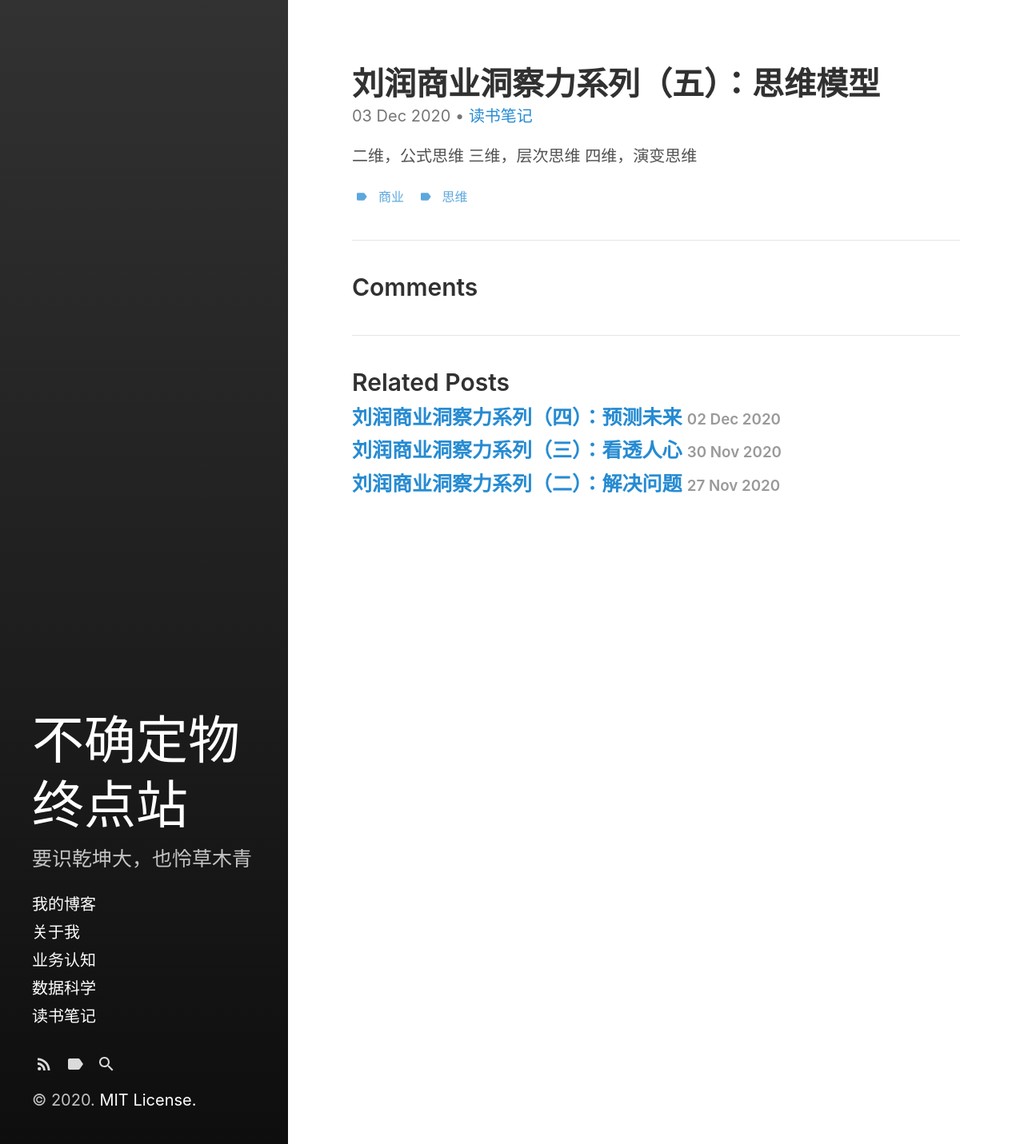
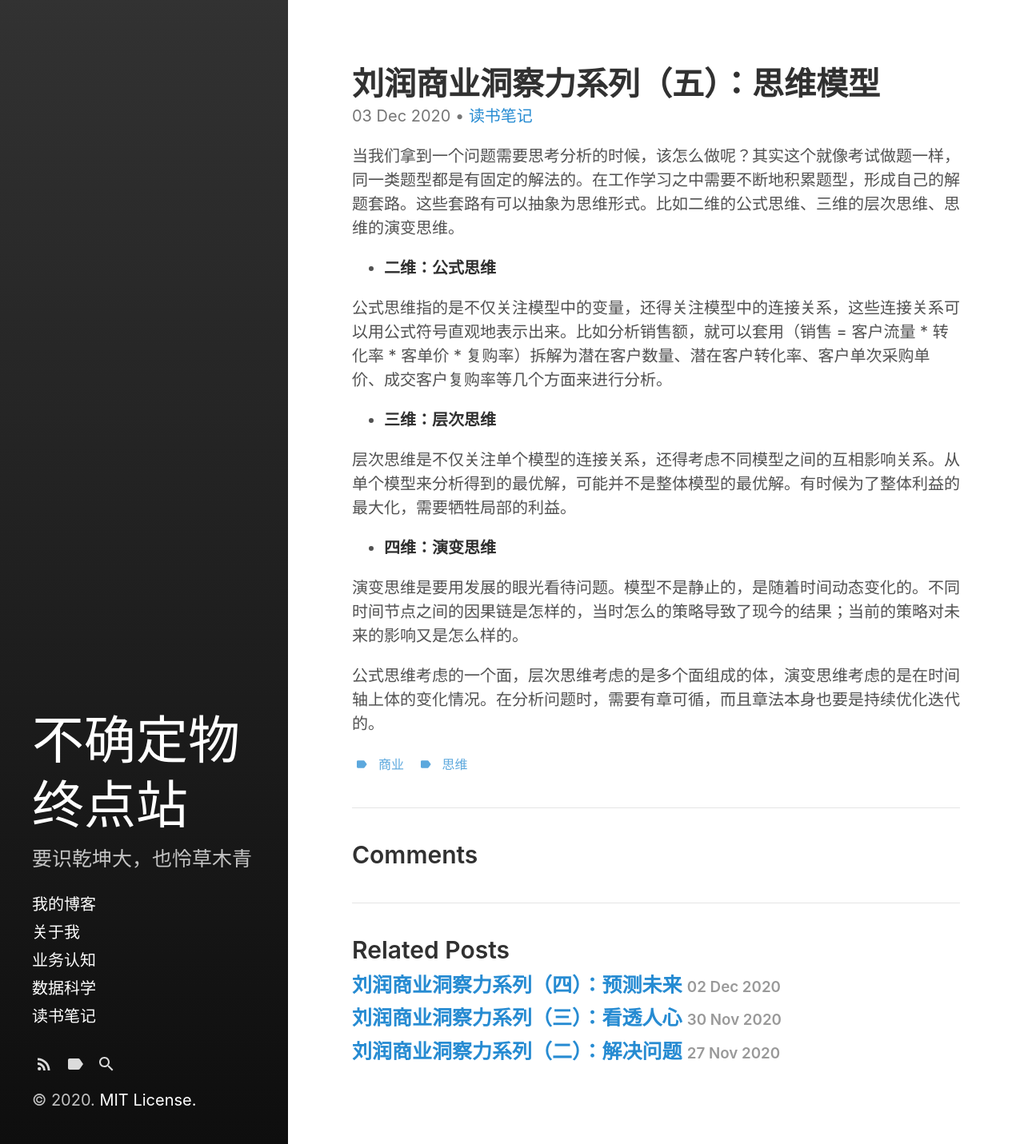
Before and after one commit to Bin0Lin/Bin0Lin.github.io, a Jekyll site: the page built from _posts/2020-12-03-刘润商业洞察力系列（五）：思维模型.md, in a window 1280 px wide. Shown: the whole page at 80% size. Built offline with Jekyll 4.4.1, drawn with Linux system fonts in a browser that asks for light colours.

Commit message:
Update 2020-12-03-刘润商业洞察力系列（五）：思维模型.md

```diff
--- a/_posts/2020-12-03-刘润商业洞察力系列（五）：思维模型.md
+++ b/_posts/2020-12-03-刘润商业洞察力系列（五）：思维模型.md
@@ -9,7 +9,18 @@ tags:
     - 思维
 ---
 
+当我们拿到一个问题需要思考分析的时候，该怎么做呢？其实这个就像考试做题一样，同一类题型都是有固定的解法的。在工作学习之中需要不断地积累题型，形成自己的解题套路。这些套路有可以抽象为思维形式。比如二维的公式思维、三维的层次思维、思维的演变思维。
 
-二维，公式思维
-三维，层次思维
-四维，演变思维
+- __二维：公式思维__
+
+公式思维指的是不仅关注模型中的变量，还得关注模型中的连接关系，这些连接关系可以用公式符号直观地表示出来。比如分析销售额，就可以套用（销售 = 客户流量 * 转化率 * 客单价 * 复购率）拆解为潜在客户数量、潜在客户转化率、客户单次采购单价、成交客户复购率等几个方面来进行分析。
+
+- __三维：层次思维__
+
+层次思维是不仅关注单个模型的连接关系，还得考虑不同模型之间的互相影响关系。从单个模型来分析得到的最优解，可能并不是整体模型的最优解。有时候为了整体利益的最大化，需要牺牲局部的利益。
+
+- __四维：演变思维__
+
+演变思维是要用发展的眼光看待问题。模型不是静止的，是随着时间动态变化的。不同时间节点之间的因果链是怎样的，当时怎么的策略导致了现今的结果；当前的策略对未来的影响又是怎么样的。
+
+公式思维考虑的一个面，层次思维考虑的是多个面组成的体，演变思维考虑的是在时间轴上体的变化情况。在分析问题时，需要有章可循，而且章法本身也要是持续优化迭代的。
```
